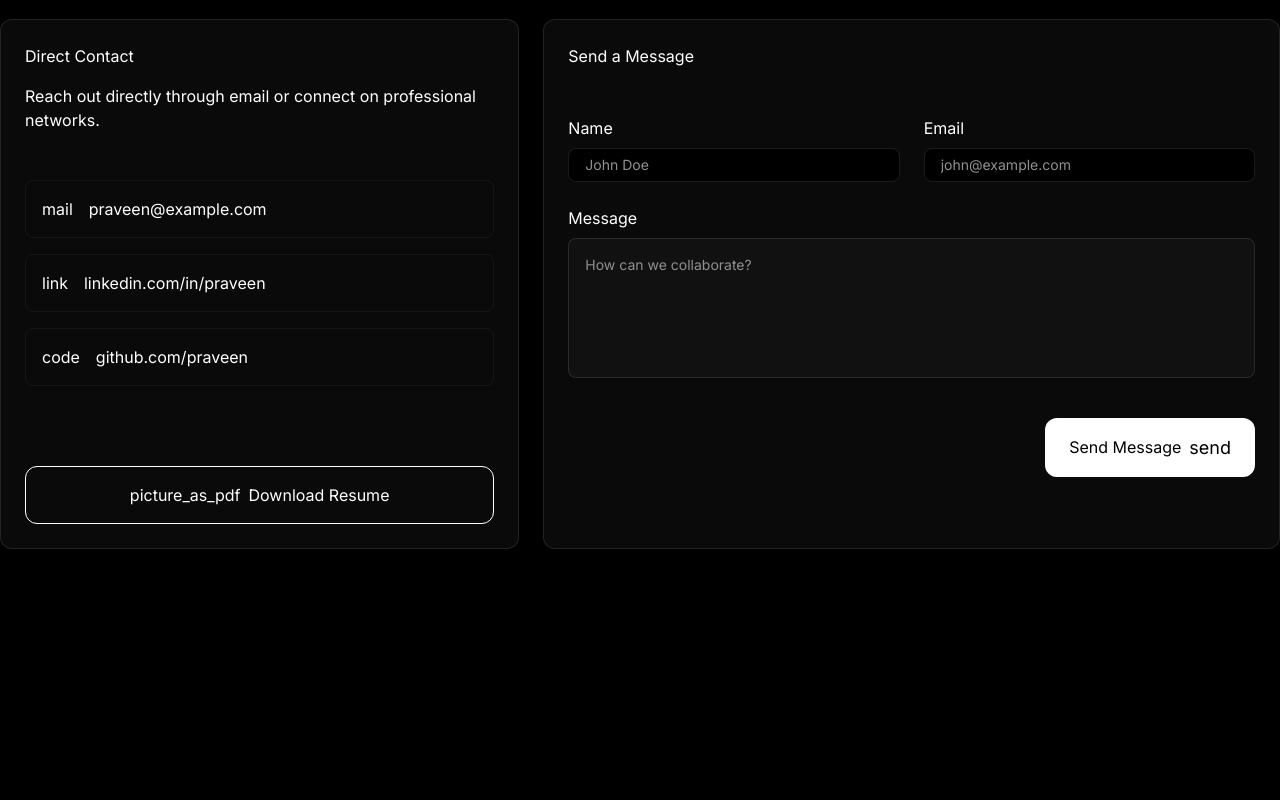
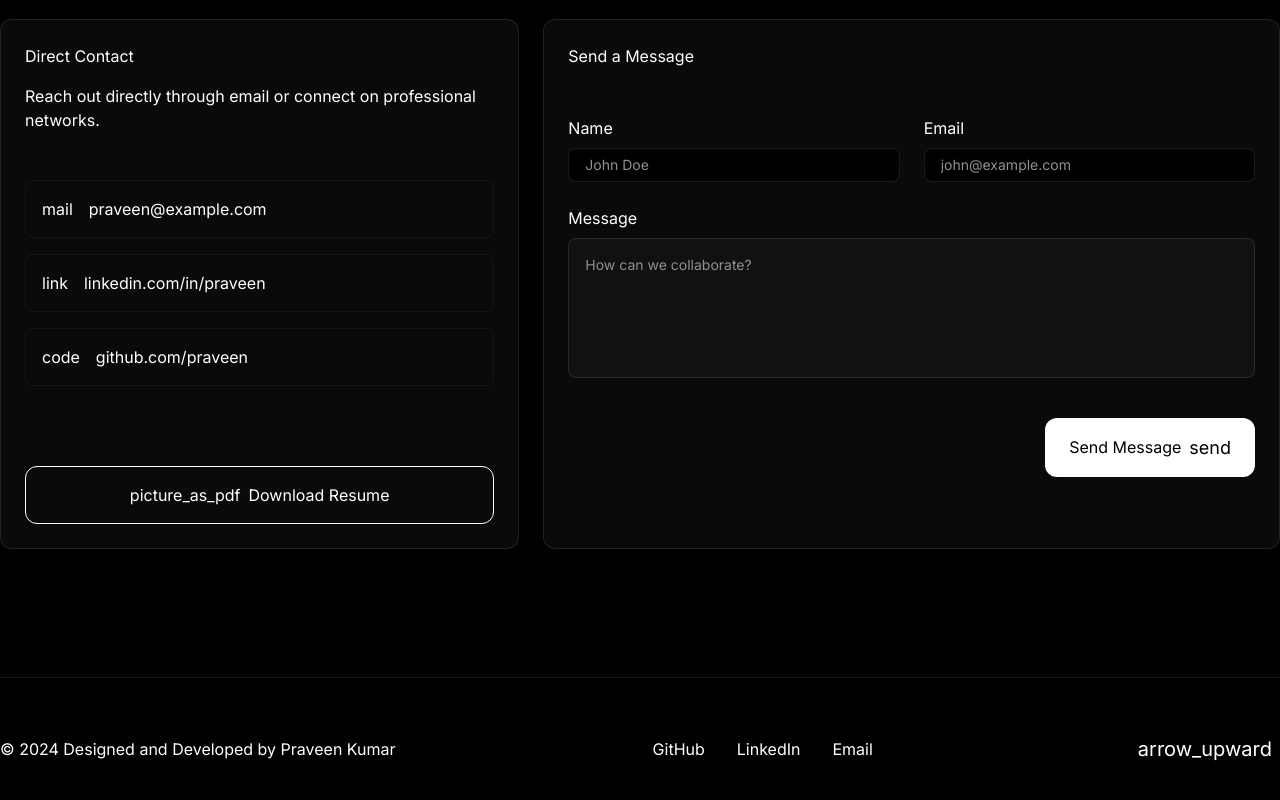
Before and after one commit to Praveenkdev/Portfolio, a Next.js app: page / in a window 1280 px wide. Shown: the part 5978-6778 px from the top of the page. Before the commit the page ends 6655 px from the top, so only its background shows below. Built offline with nearby package versions, Linux system fonts and the light colour scheme.

Commit message:
feat: implement footer section (Milestone 9)

```diff
--- a/app/layout.tsx
+++ b/app/layout.tsx
@@ -2,6 +2,7 @@ import type { Metadata } from "next";
 import { Geist, Inter, JetBrains_Mono } from "next/font/google";
 import "./globals.css";
 import { Navbar } from "@/components/layout/Navbar";
+import { FooterSection } from "@/components/sections/Footer";
 
 const geist = Geist({
   subsets: ["latin"],
@@ -36,6 +37,7 @@ export default function RootLayout({
       <body className={`${inter.variable} ${geist.variable} ${jetbrainsMono.variable} antialiased font-sans bg-background text-foreground min-h-screen flex flex-col`}>
         <Navbar />
         {children}
+        <FooterSection />
       </body>
     </html>
   );
--- /dev/null
+++ b/components/sections/Footer/BackToTopButton.tsx
@@ -0,0 +1,27 @@
+"use client"
+
+import * as React from "react"
+
+export function BackToTopButton() {
+  const scrollToTop = () => {
+    // Respect prefers-reduced-motion
+    const prefersReducedMotion = window.matchMedia('(prefers-reduced-motion: reduce)').matches;
+
+    window.scrollTo({
+      top: 0,
+      behavior: prefersReducedMotion ? 'auto' : 'smooth'
+    });
+  };
+
+  return (
+    <button
+      onClick={scrollToTop}
+      aria-label="Back to top"
+      className="absolute md:relative right-gutter bottom-lg md:right-auto md:bottom-auto md:order-3 text-on-surface-variant hover:text-primary transition-colors duration-200 p-2 hover:bg-surface-container-high rounded-full flex items-center justify-center focus-visible:outline-none focus-visible:ring-2 focus-visible:ring-primary/50"
+    >
+      <span className="material-symbols-outlined" style={{ fontSize: '20px' }} aria-hidden="true">
+        arrow_upward
+      </span>
+    </button>
+  )
+}
--- /dev/null
+++ b/components/sections/Footer/FooterCopyright.tsx
@@ -0,0 +1,10 @@
+import * as React from "react"
+import { footerData } from "@/data/footer"
+
+export function FooterCopyright() {
+  return (
+    <div className="font-body-md text-body-md text-on-surface-variant order-2 md:order-1 text-center md:text-left">
+      {footerData.copyright}
+    </div>
+  )
+}
--- /dev/null
+++ b/components/sections/Footer/FooterSocialLinks.tsx
@@ -0,0 +1,25 @@
+import * as React from "react"
+import { footerData } from "@/data/footer"
+
+export function FooterSocialLinks() {
+  if (!footerData.socialLinks || footerData.socialLinks.length === 0) {
+    return null;
+  }
+
+  return (
+    <nav className="flex items-center gap-md order-1 md:order-2">
+      {footerData.socialLinks.map((link) => (
+        <a
+          key={link.platform}
+          href={link.url}
+          target={link.url.startsWith("mailto:") ? undefined : "_blank"}
+          rel={link.url.startsWith("mailto:") ? undefined : "noopener noreferrer"}
+          className="font-display text-label-md text-on-surface-variant hover:text-primary transition-colors duration-200 focus-visible:outline-none focus-visible:ring-2 focus-visible:ring-primary rounded px-1"
+          aria-label={`Visit my ${link.platform}`}
+        >
+          {link.platform}
+        </a>
+      ))}
+    </nav>
+  )
+}
--- /dev/null
+++ b/components/sections/Footer/index.tsx
@@ -0,0 +1,17 @@
+import * as React from "react"
+import { FooterCopyright } from "./FooterCopyright"
+import { FooterSocialLinks } from "./FooterSocialLinks"
+import { BackToTopButton } from "./BackToTopButton"
+import { footerData } from "@/data/footer"
+
+export function FooterSection() {
+  return (
+    <footer className="w-full border-t border-outline-variant/10 bg-surface-container-lowest py-lg px-gutter relative mt-auto">
+      <div className="max-w-container-max mx-auto flex flex-col md:flex-row justify-between items-center gap-sm">
+        <FooterCopyright />
+        <FooterSocialLinks />
+        {footerData.backToTop && <BackToTopButton />}
+      </div>
+    </footer>
+  )
+}
--- /dev/null
+++ b/data/footer.ts
@@ -0,0 +1,35 @@
+import { contactData } from "./contact"
+
+export interface FooterData {
+  copyright: string;
+  tagline?: string;
+  email?: string;
+  location?: string;
+  navigationLinks?: {
+    label: string;
+    url: string;
+  }[];
+  socialLinks?: {
+    platform: string;
+    url: string;
+    icon?: string;
+  }[];
+  legalLinks?: {
+    label: string;
+    url: string;
+  }[];
+  acknowledgements?: string;
+  backToTop?: boolean;
+  buildVersion?: string;
+  lastUpdated?: string;
+}
+
+export const footerData: FooterData = {
+  copyright: "© 2024 Designed and Developed by Praveen Kumar",
+  backToTop: true,
+  socialLinks: [
+    { platform: "GitHub", url: contactData.github ? `https://${contactData.github}` : "#" },
+    { platform: "LinkedIn", url: contactData.linkedin ? `https://${contactData.linkedin}` : "#" },
+    { platform: "Email", url: contactData.email ? `mailto:${contactData.email}` : "#" }
+  ]
+};
```
